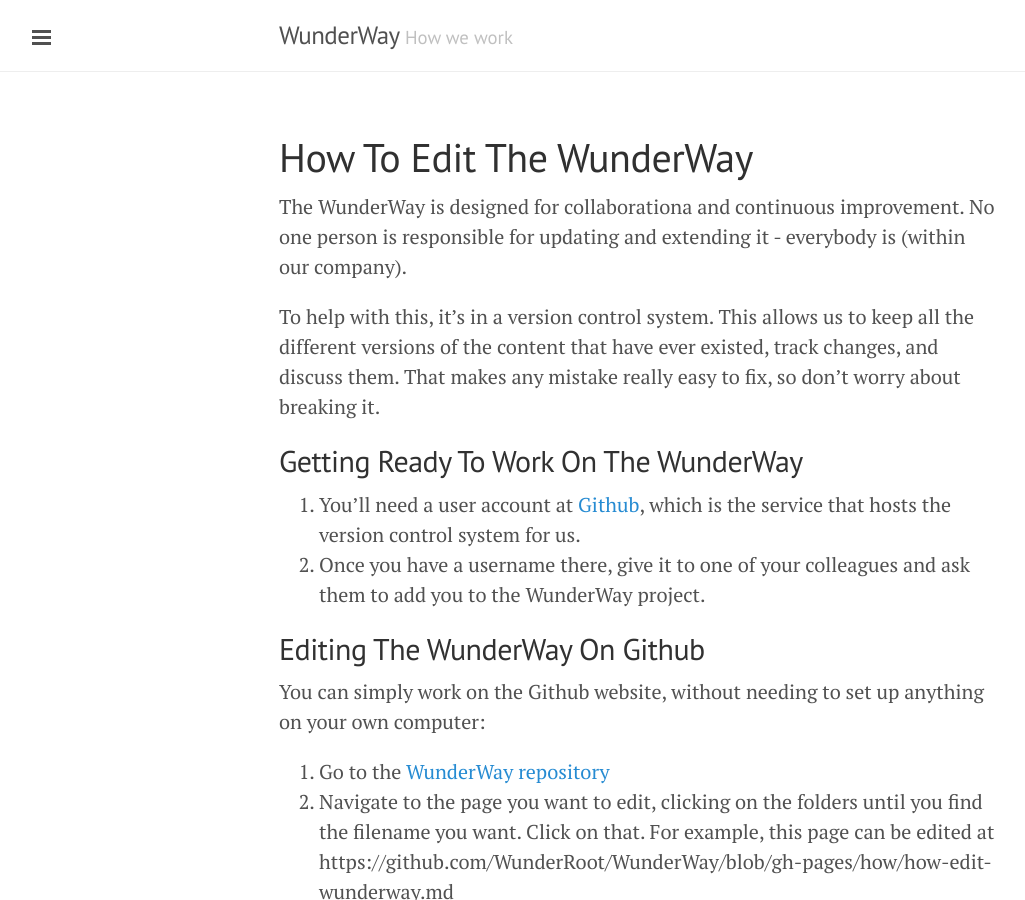
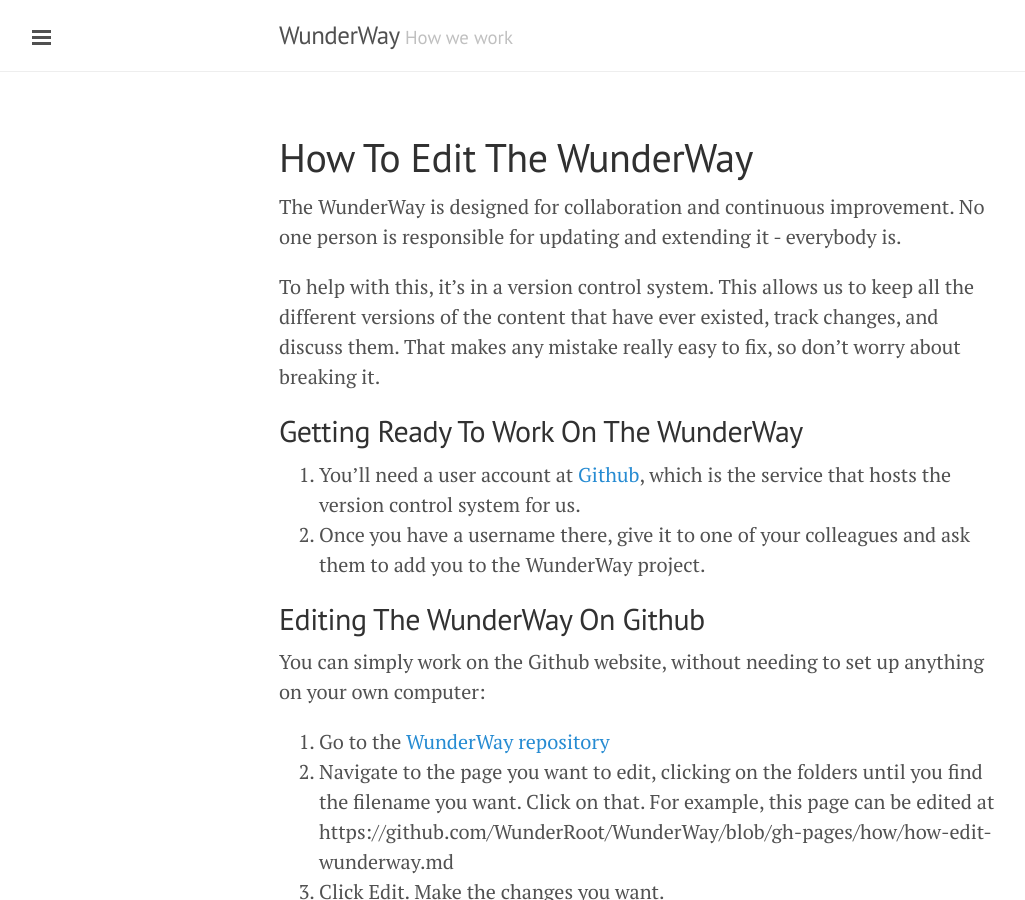
Before and after one commit to tormi/WunderWay, a Jekyll site: the page built from how/how-edit-wunderway.md, in a window 1280 px wide and 900 px high. Shown: the whole window, without its empty margins (1-1026 px from the left). Built offline with Jekyll 4.4.1, drawn with Linux system fonts in a browser that asks for light colours; Markdown is read by kramdown in place of the engine named in the settings; some of the changed text lies outside the part shown.

```diff
--- a/how/how-edit-wunderway.md
+++ b/how/how-edit-wunderway.md
@@ -3,7 +3,7 @@ layout: page
 title: How To Edit The WunderWay
 ---
 
-The WunderWay is designed for collaborationa and continuous improvement. No one person is responsible for updating and extending it - everybody is (within our company).
+The WunderWay is designed for collaboration and continuous improvement. No one person is responsible for updating and extending it - everybody is.
 
 To help with this, it's in a version control system. This allows us to keep all the different versions of the content that have ever existed, track changes, and discuss them. That makes any mistake really easy to fix, so don't worry about breaking it.
 
@@ -13,6 +13,7 @@ To help with this, it's in a version control system. This allows us to keep all
 
 ## Editing The WunderWay On Github
 You can simply work on the Github website, without needing to set up anything on your own computer:
+
 1. Go to the [WunderWay repository](https://github.com/WunderRoot/WunderWay)
 2. Navigate to the page you want to edit, clicking on the folders until you find the filename you want. Click on that. For example, this page can be edited at https://github.com/WunderRoot/WunderWay/blob/gh-pages/how/how-edit-wunderway.md
 3. Click Edit. Make the changes you want.
```
Also changed, not shown: other parts of how/how-edit-wunderway.md (+3 -0 lines).
